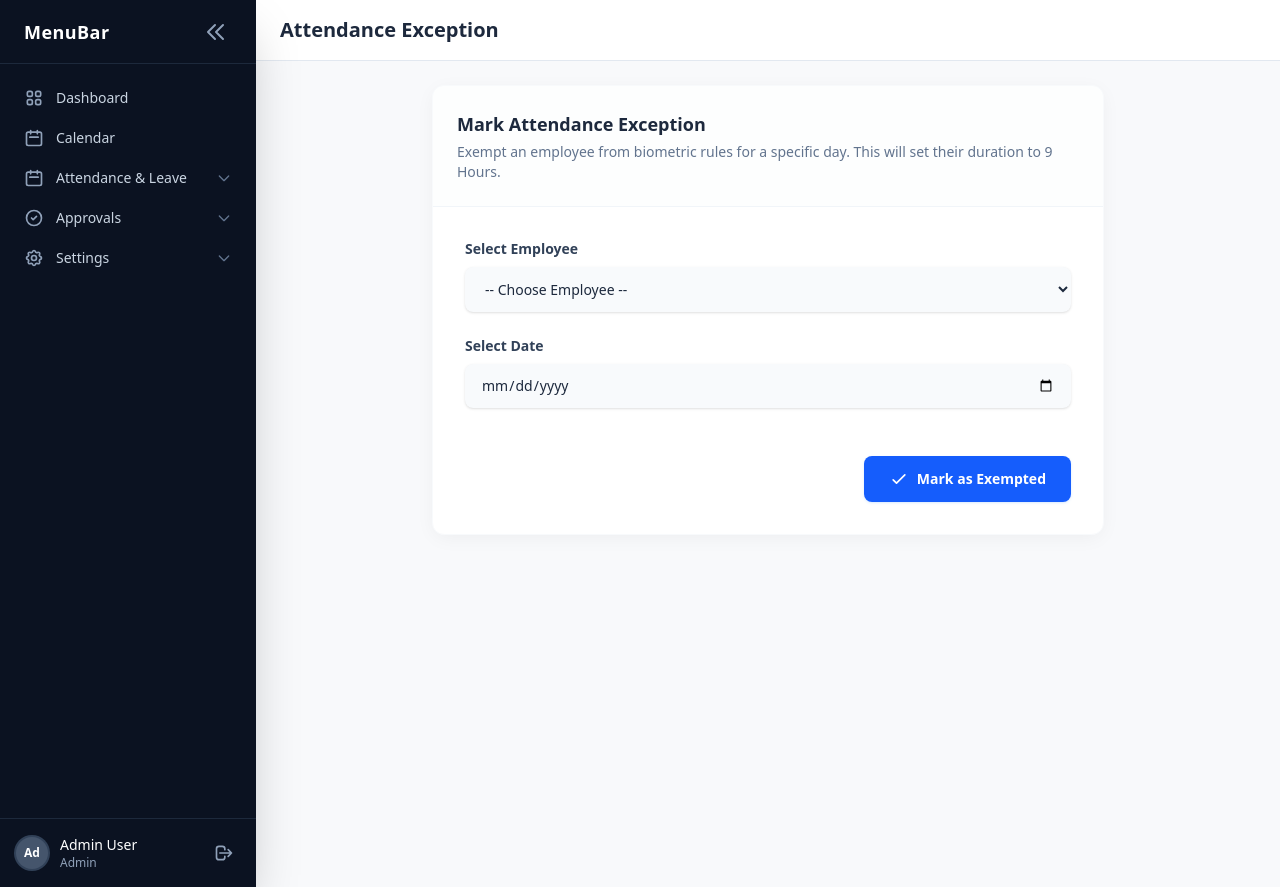
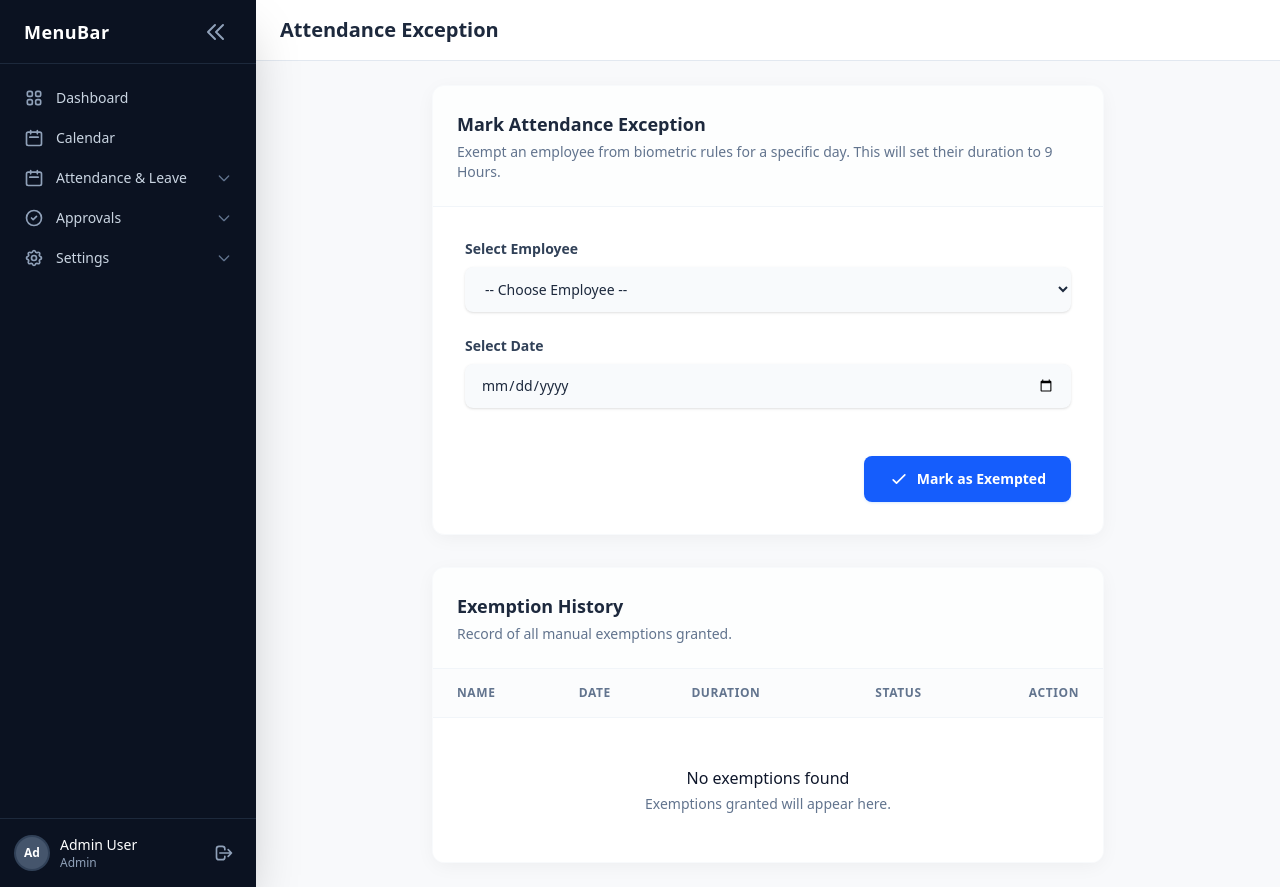
Before and after one commit to UNITECTURE/UnitectureApp, a Laravel app: page /admin/attendance/exception in a window 1280 px wide. Run offline with Laravel 12, Linux system fonts and the light colour scheme; a user stored in the database is signed in; data comes from the database, SQL or seed files in the repository; tables that the repository leaves empty hold one stand-in row (values such as "Sample post"); style sheets or scripts are compiled from the project's sources; some libraries are stand-ins or nearby versions.

Commit message:
Exemption history created

```diff
--- a/app/Http/Controllers/AttendanceController.php
+++ b/app/Http/Controllers/AttendanceController.php
@@ -579,7 +579,13 @@
         // Fetch all employees for the dropdown
         $users = User::orderBy('full_name')->get();
 
-        return view('attendance.exception', compact('users'));
+        // Fetch Exception History
+        $exceptions = Attendance::where('status', 'exempted')
+                        ->with('user')
+                        ->orderBy('date', 'desc')
+                        ->get();
+
+        return view('attendance.exception', compact('users', 'exceptions'));
     }
 
     public function storeException(Request $request)
--- a/resources/views/attendance/exception.blade.php
+++ b/resources/views/attendance/exception.blade.php
@@ -79,6 +79,65 @@
                             </div>
                         </form>
                     </div>
+
+                    {{-- Exemption History Table --}}
+                    <div class="bg-white rounded-xl shadow-[0_4px_20px_-2px_rgba(0,0,0,0.05)] border border-slate-50 overflow-hidden mt-8">
+                        <div class="p-6 border-b border-slate-100 bg-slate-50/30">
+                            <h2 class="text-lg font-bold text-slate-800">Exemption History</h2>
+                            <p class="text-sm text-slate-500 mt-1">Record of all manual exemptions granted.</p>
+                        </div>
+                        <div class="overflow-x-auto">
+                            <table class="min-w-full divide-y divide-slate-100">
+                                <thead class="bg-slate-50/50">
+                                    <tr>
+                                        <th class="px-6 py-4 text-left text-xs font-semibold text-slate-500 uppercase tracking-wider">Name</th>
+                                        <th class="px-6 py-4 text-left text-xs font-semibold text-slate-500 uppercase tracking-wider">Date</th>
+                                        <th class="px-6 py-4 text-left text-xs font-semibold text-slate-500 uppercase tracking-wider">Duration</th>
+                                        <th class="px-6 py-4 text-center text-xs font-semibold text-slate-500 uppercase tracking-wider">Status</th>
+                                        <th class="px-6 py-4 text-right text-xs font-semibold text-slate-500 uppercase tracking-wider">Action</th>
+                                    </tr>
+                                </thead>
+                                <tbody class="bg-white divide-y divide-slate-100">
+                                    @forelse($exceptions as $exception)
+                                    <tr class="hover:bg-slate-50/50 transition-colors">
+                                        <td class="px-6 py-4 whitespace-nowrap">
+                                            <div class="flex items-center">
+                                                <div class="flex-shrink-0 h-9 w-9 bg-indigo-100 rounded-full flex items-center justify-center text-indigo-600 text-xs font-bold border border-indigo-200">
+                                                    {{ substr($exception->user->full_name ?? 'U', 0, 2) }}
+                                                </div>
+                                                <div class="ml-3">
+                                                    <div class="text-sm font-medium text-slate-900">{{ $exception->user->full_name ?? 'Unknown' }}</div>
+                                                    <div class="text-xs text-slate-500">{{ $exception->user->email ?? '' }}</div>
+                                                </div>
+                                            </div>
+                                        </td>
+                                        <td class="px-6 py-4 whitespace-nowrap text-sm text-slate-600">
+                                            {{ \Carbon\Carbon::parse($exception->date)->format('M d, Y') }}
+                                        </td>
+                                        <td class="px-6 py-4 whitespace-nowrap text-sm text-slate-600 font-medium">
+                                            {{ $exception->duration }}
+                                        </td>
+                                        <td class="px-6 py-4 whitespace-nowrap text-center">
+                                            <span class="inline-flex items-center px-2.5 py-1 rounded text-xs font-medium bg-indigo-100 text-indigo-700">
+                                                Exempted
+                                            </span>
+                                        </td>
+                                        <td class="px-6 py-4 whitespace-nowrap text-right text-sm">
+                                            <span class="text-slate-400 text-xs">Completed</span>
+                                        </td>
+                                    </tr>
+                                    @empty
+                                    <tr>
+                                        <td colspan="5" class="px-6 py-12 text-center text-slate-500">
+                                            <p class="text-base font-medium text-slate-900">No exemptions found</p>
+                                            <p class="text-sm mt-1">Exemptions granted will appear here.</p>
+                                        </td>
+                                    </tr>
+                                    @endforelse
+                                </tbody>
+                            </table>
+                        </div>
+                    </div>
                 </div>
             </main>
         </div>
```
